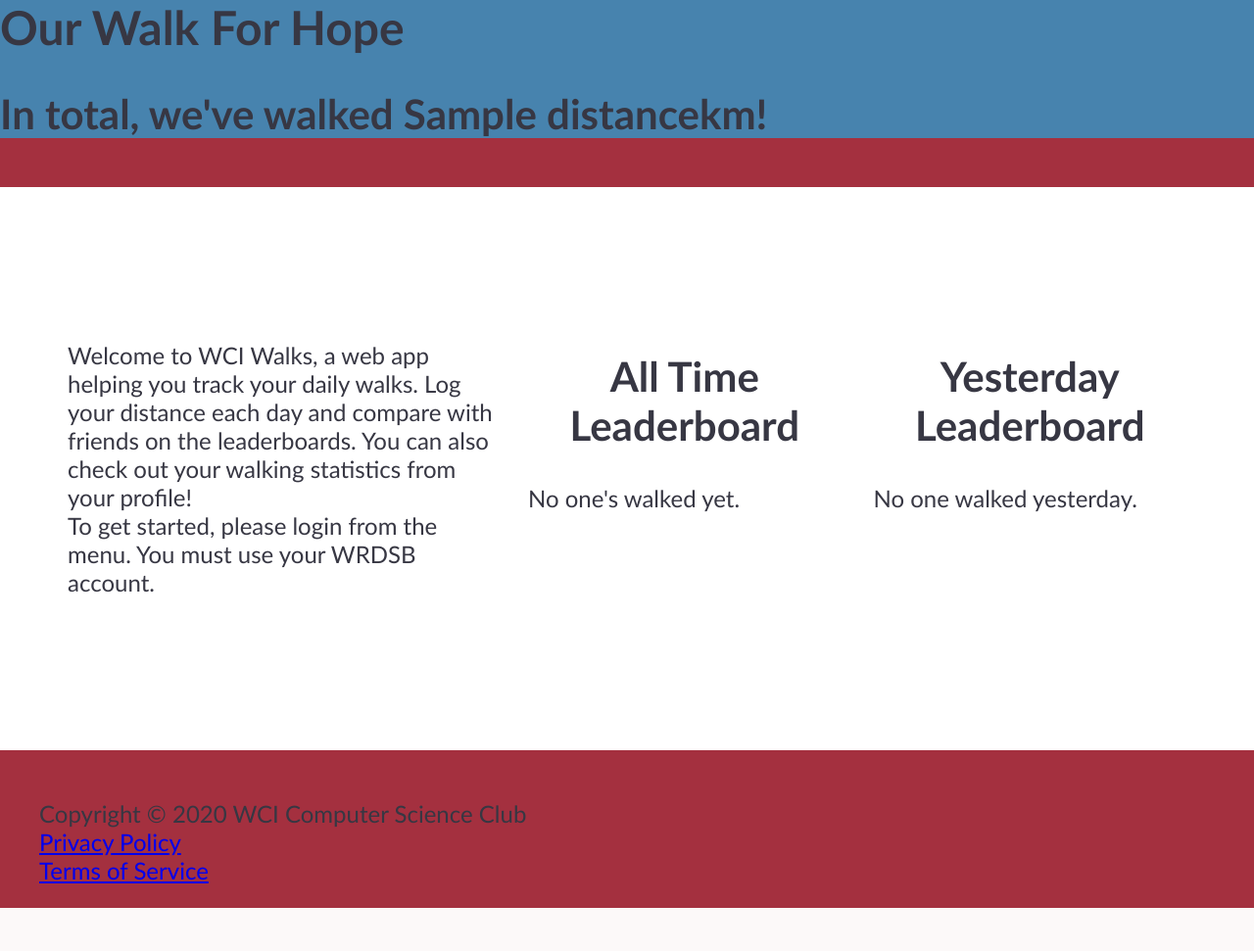
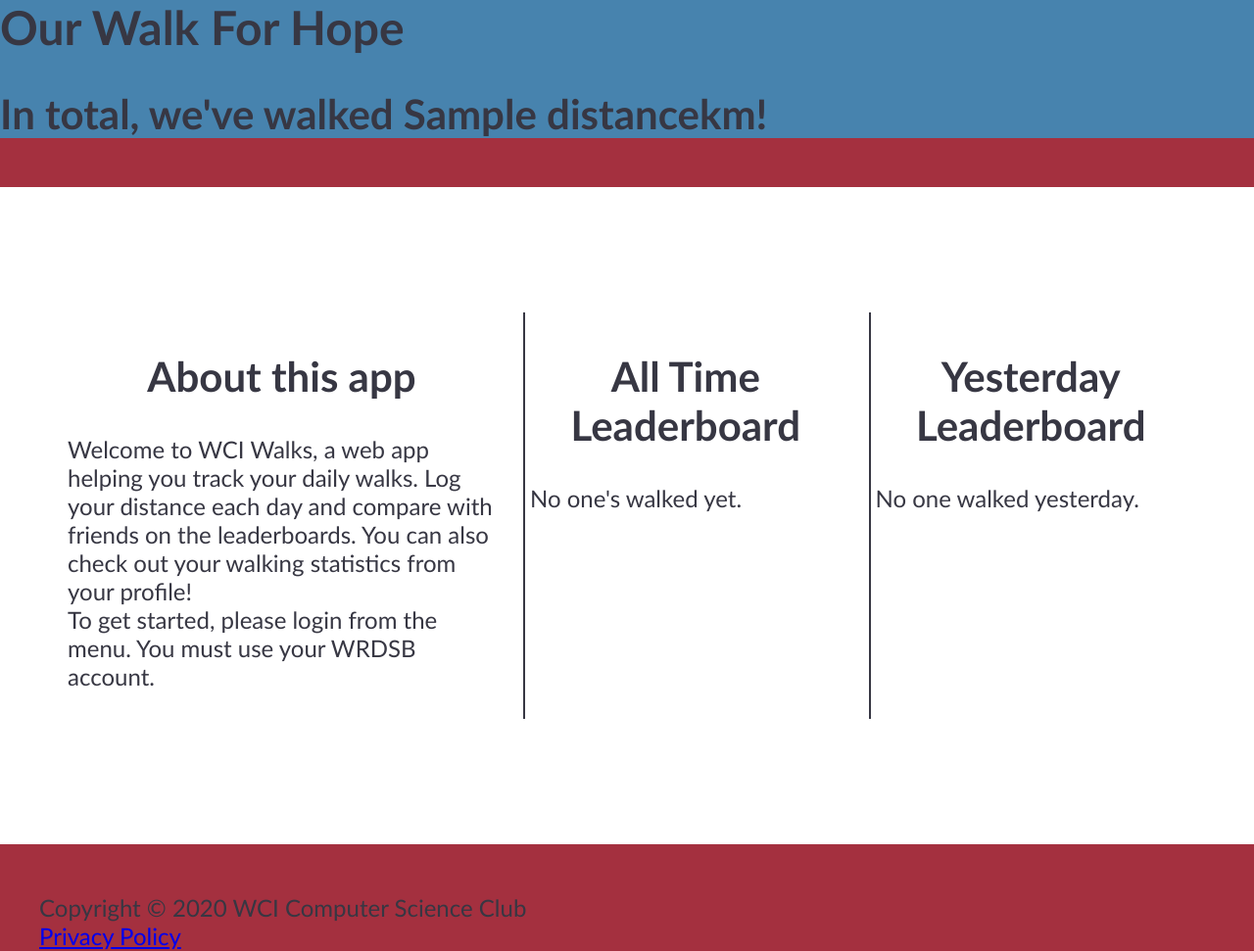
Before and after one commit to WCI-Computer-Science/WCI-Walks, a Flask app: page / in a window 1280 px wide. Shown: the part 621-1592 px from the top of the page at 98% size. Before the commit the page ends 1548 px from the top, so only its background shows below. Run offline with Flask 2, Linux system fonts and the light colour scheme; a database or web service that is not in the repository returns one stand-in record (values such as "Sample title"); parts of the project's set-up code (start-up, migrations or seed data) failed here and were passed over; some libraries are stand-ins or nearby versions.

Commit message:
style changes

```diff
--- a/application/static/style.css
+++ b/application/static/style.css
@@ -160,6 +160,8 @@
     grid-column-start: 6;
     grid-row-start: 2;
     grid-row-end: 3;
+    border-left: 2px;
+    border-left-style: double;
   }
 }
 
@@ -176,6 +178,8 @@
     grid-column-end: 8;
     grid-row-start: 1;
     grid-row-end: 2;
+    border-left: 2px;
+    border-left-style: double;
   }
 
   #yesterdayleaderboard {
@@ -183,6 +187,8 @@
     grid-column-end: 11;
     grid-row-start: 1;
     grid-row-end: 2;
+    border-left: 2px;
+    border-left-style: double;
   }
 }
 
--- a/application/templates/index.html
+++ b/application/templates/index.html
@@ -15,6 +15,7 @@
 
     <div class='columns contentw'>
         <div id='appinfo' class="column">
+            <h2>About this app</h2>
             <p>
                 Welcome to WCI Walks, a web app
                 helping you track your daily walks.
@@ -33,7 +34,7 @@
                 {% if alltimeleaderboard|length > 0 and alltimeleaderboard[0][1] > 0 %}
                     {% for i in range(0, [alltimeleaderboard|length, 21] | min) %}
                         {% if alltimeleaderboard[i][1]>0 %}
-                            <li>{% if i == 0 %}<b>{% endif %}{{i+1}} - {{alltimeleaderboard[i][0]}} {{alltimeleaderboard[i][1]}}km{% if i == 0 %}</b>{% endif %}</li>
+                            <li>{% if i == 0 %}<b>{% endif %}{{i+1}}. {{alltimeleaderboard[i][0]}} {{alltimeleaderboard[i][1][0]}}km{% if i == 0 %}</b>{% endif %}</li>
                         {% endif %}
                     {% endfor %}
                 {% else %}
@@ -48,7 +49,7 @@
                 {% if yesterdayleaderboard|length > 0 and yesterdayleaderboard[0][1] > 0 %}
                     {% for i in range(0, [yesterdayleaderboard|length, 21] | min) %}
                         {% if yesterdayleaderboard[i][1]>0 %}
-                            <li>{% if i == 0 %}<b>{% endif %}{{i+1}} - {{yesterdayleaderboard[i][0]}} {{yesterdayleaderboard[i][1]}}km{% if i == 0 %}</b>{% endif %}</li>
+                            <li>{% if i == 0 %}<b>{% endif %}{{i+1}}. {{yesterdayleaderboard[i][0]}} {{yesterdayleaderboard[i][1][0]}}km{% if i == 0 %}</b>{% endif %}</li>
                         {% endif %}
                     {% endfor %}
                 {% else %}
```
